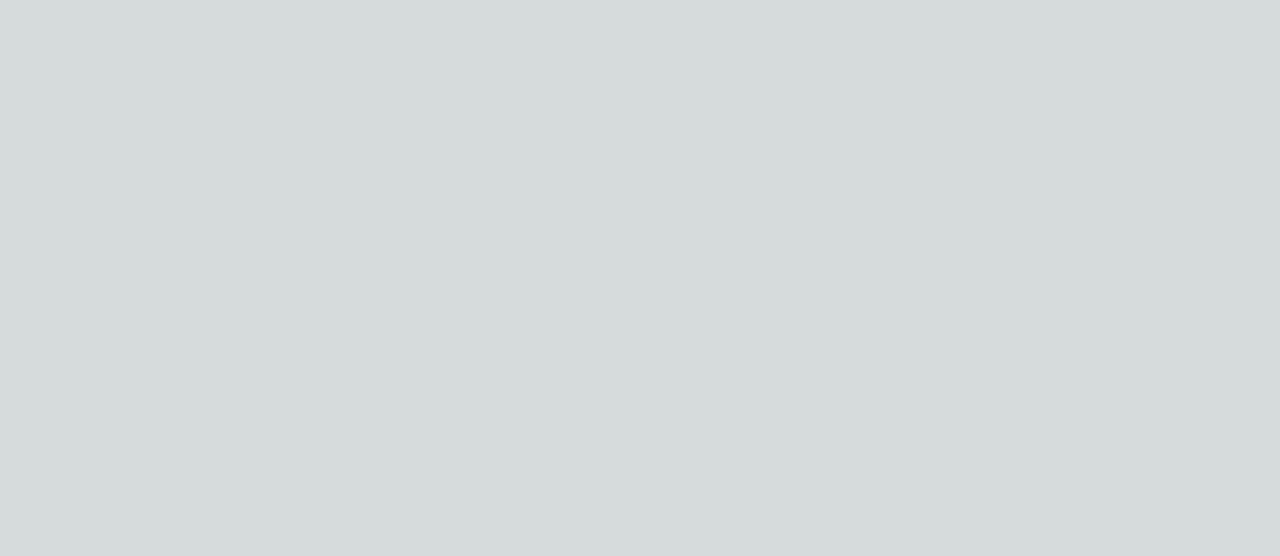
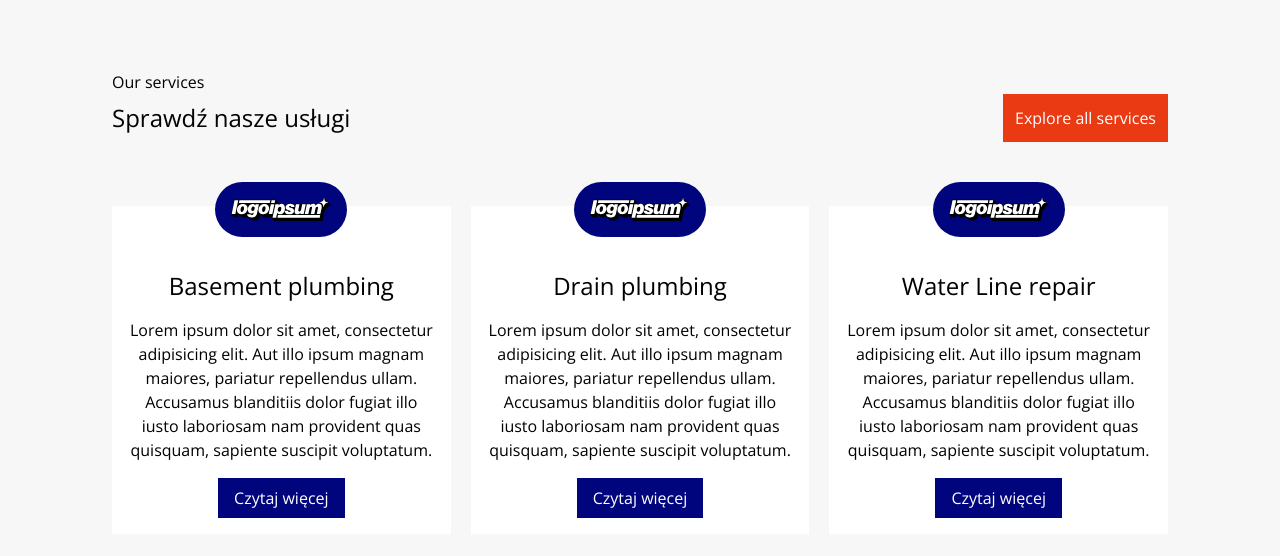
Before and after one commit to gromen/haris-instal, a Next.js app: page / in a window 1280 px wide. Shown: the part 1139-1695 px from the top of the page. Before the commit the page ends 1097 px from the top, so only its background shows below. Built offline with nearby package versions, Linux system fonts and the light colour scheme.

Commit message:
feature: add Services - in progress

```diff
--- /dev/null
+++ b/app/components/OurServices/OurServices.tsx
@@ -0,0 +1,75 @@
+import Image from 'next/image';
+
+type ServiceProps = {
+  title: string;
+  body: string;
+  imgUrl: string;
+  imgAlt: string;
+};
+
+const services = [
+  {
+    title: 'Basement plumbing',
+    body: 'Lorem ipsum dolor sit amet, consectetur adipisicing elit. Aut illo ipsum magnam maiores, pariatur repellendus ullam. Accusamus blanditiis dolor fugiat illo iusto laboriosam nam provident quas quisquam, sapiente suscipit voluptatum.',
+    imgUrl: '/images/logo-trusted-partner-1.svg',
+    imgAlt: 'obrazki',
+  },
+  {
+    title: 'Drain plumbing',
+    body: 'Lorem ipsum dolor sit amet, consectetur adipisicing elit. Aut illo ipsum magnam maiores, pariatur repellendus ullam. Accusamus blanditiis dolor fugiat illo iusto laboriosam nam provident quas quisquam, sapiente suscipit voluptatum.',
+    imgUrl: '/images/logo-trusted-partner-1.svg',
+    imgAlt: 'obrazki',
+  },
+  {
+    title: 'Water Line repair',
+    body: 'Lorem ipsum dolor sit amet, consectetur adipisicing elit. Aut illo ipsum magnam maiores, pariatur repellendus ullam. Accusamus blanditiis dolor fugiat illo iusto laboriosam nam provident quas quisquam, sapiente suscipit voluptatum.',
+    imgUrl: '/images/logo-trusted-partner-1.svg',
+    imgAlt: 'obrazki',
+  },
+];
+
+function Service({ imgUrl, imgAlt, title, body }: ServiceProps) {
+  return (
+    <article className="mb-5 md:mb-0 bg-white p-4 pt-16 mt-16 relative hover:bg-primary hover:text-white transition-colors">
+      <div className="-top-6 bg-navy-100 rounded-full absolute left-1/2 transform -translate-x-1/2 flex items-center p-4">
+        <Image src={imgUrl} alt={imgAlt} width={100} height={100} />
+      </div>
+      <h3 className="text-2xl pb-4">{title}</h3>
+      <p className="pb-4">{body}</p>
+      <button
+        className="bg-navy-100 hover:bg-primary text-white px-4 py-2"
+        type="button"
+      >
+        Czytaj więcej
+      </button>
+    </article>
+  );
+}
+
+export default function OurServices() {
+  return (
+    <section className="container mx-auto bg-gray-400 p-4 md:p-28">
+      <p>Our services</p>
+      <div className="flex items-center justify-between">
+        <h3 className="text-2xl">Sprawdź nasze usługi</h3>
+        <button
+          type="button"
+          className="bg-primary text-white hover:bg-navy-100 p-3"
+        >
+          Explore all services
+        </button>
+      </div>
+      <div className=" md:flex md:justify-around text-center gap-5">
+        {services.map((service) => (
+          <Service
+            key={service.title}
+            title={service.title}
+            body={service.body}
+            imgUrl={service.imgUrl}
+            imgAlt={service.imgAlt}
+          />
+        ))}
+      </div>
+    </section>
+  );
+}
--- a/app/page.tsx
+++ b/app/page.tsx
@@ -5,6 +5,7 @@ import { config } from '@fortawesome/fontawesome-svg-core';
 import Header from '@/app/components/Header/Header';
 import HeroBanner from '@/app/components/HeroBanner/HeroBanner';
 import TrustedPartner from '@/app/components/TrustedPartner/TrustedPartner';
+import OurServices from '@/app/components/OurServices/OurServices';
 
 export default function Home() {
   config.autoAddCss = false;
@@ -15,6 +16,7 @@ export default function Home() {
       <main>
         <HeroBanner />
         <TrustedPartner />
+        <OurServices />
       </main>
     </Fragment>
   );
```
